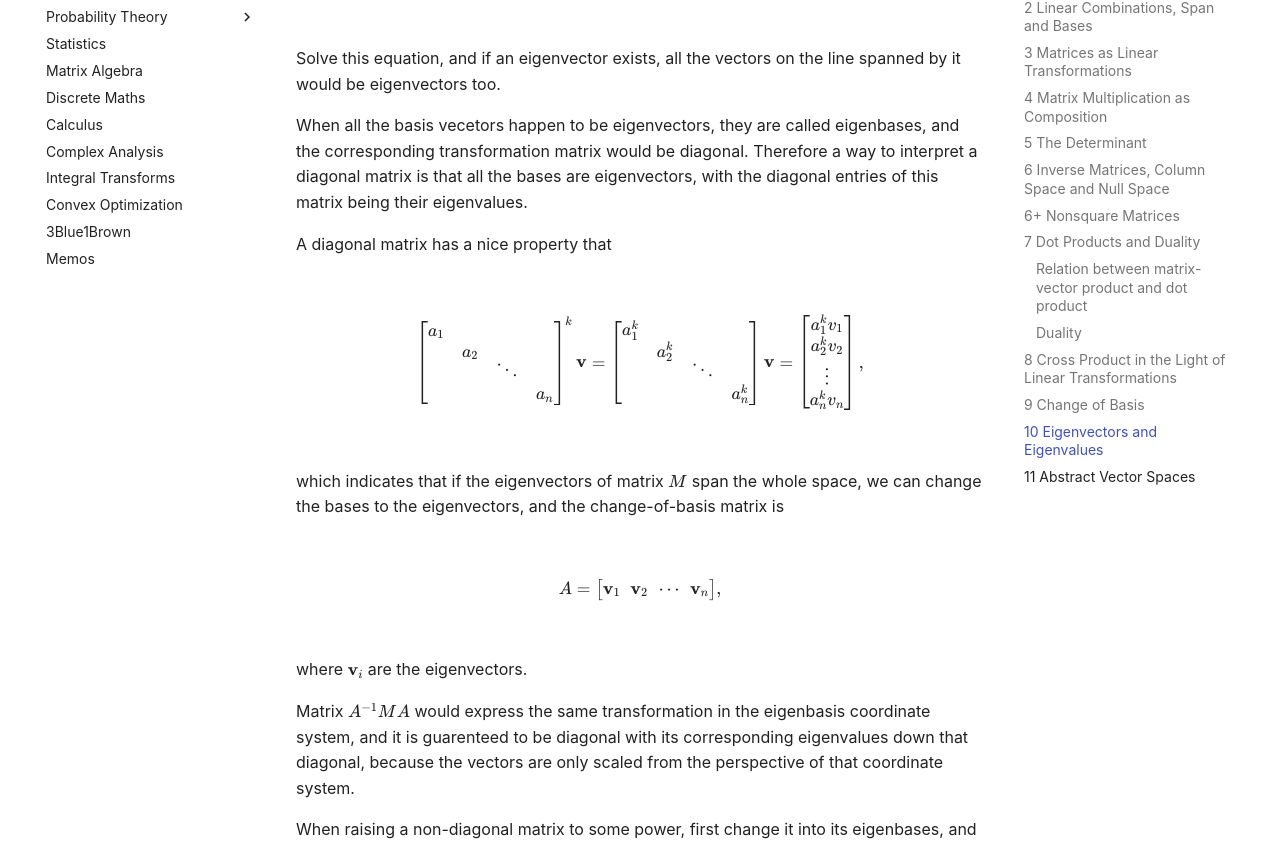
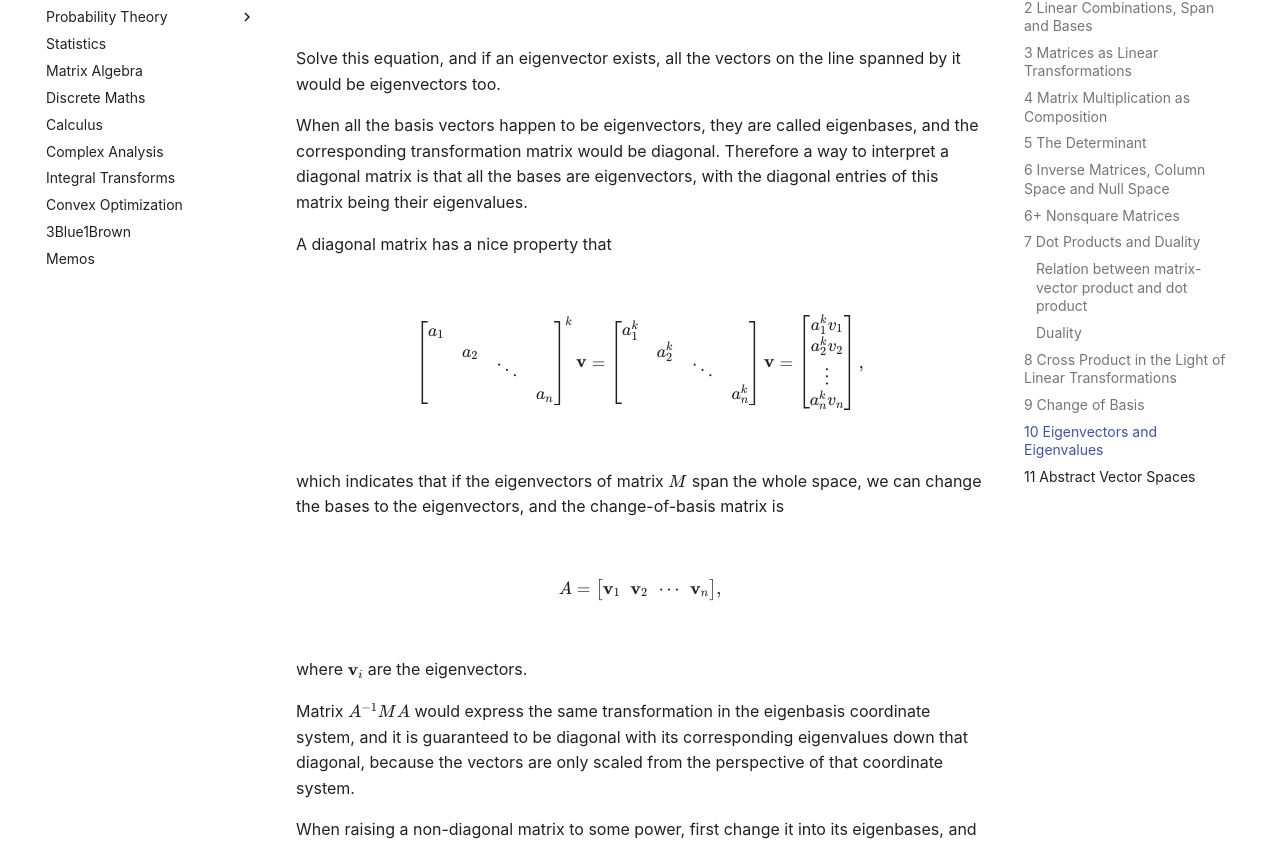
Before and after one commit to x4Cx58x54/writing, an MkDocs documentation site: the page built from docs/maths/linear-algebra/essence-of-linear-algebra.md, in a window 1280 px wide and 1400 px high, scrolled down 14165 px. Shown: the part 145-986 px from the top of the window. Built offline with MkDocs 1.6.1 and Material for MkDocs 9.7.7, drawn with Linux system fonts in a browser that asks for light colours; nearby versions of some CDN libraries; some of the changed text lies outside the part shown.

Commit message:
fix typos

```diff
--- a/docs/maths/linear-algebra/essence-of-linear-algebra.md
+++ b/docs/maths/linear-algebra/essence-of-linear-algebra.md
@@ -183,7 +183,7 @@ $$
 
 ## 5 The Determinant
 
-The determinant of a matrix represents in what scale the trasformation squeezes or streches the space.
+The determinant of a matrix represents in what scale the transformation squeezes or stretches the space.
 
 * In 2-D space, the unit square that sits on $\hat{\imath}$ and $\hat{\jmath}$ is transformed into a parallelogram, with its area equals to the determinant.
 * In 3-D space, the unit cube that sits on $\hat{\imath}$, $\hat{\jmath}$ and $\hat{k}$ transforms into a parallelepiped, with its volume equals to the determinant.
@@ -632,7 +632,7 @@ $$
 
 Solve this equation, and if an eigenvector exists, all the vectors on the line spanned by it would be eigenvectors too.
 
-When all the basis vecetors happen to be eigenvectors, they are called eigenbases, and the corresponding transformation matrix would be diagonal. Therefore a way to interpret a diagonal matrix is that all the bases are eigenvectors, with the diagonal entries of this matrix being their eigenvalues.
+When all the basis vectors happen to be eigenvectors, they are called eigenbases, and the corresponding transformation matrix would be diagonal. Therefore a way to interpret a diagonal matrix is that all the bases are eigenvectors, with the diagonal entries of this matrix being their eigenvalues.
 
 A diagonal matrix has a nice property that
 
@@ -668,7 +668,7 @@ $$
 
 where $\mathbf{v}_i$ are the eigenvectors.
 
-Matrix $A^{-1}MA$ would express the same transformation in the eigenbasis coordinate system, and it is guarenteed to be diagonal with its corresponding eigenvalues down that diagonal, because the vectors are only scaled from the perspective of that coordinate system.
+Matrix $A^{-1}MA$ would express the same transformation in the eigenbasis coordinate system, and it is guaranteed to be diagonal with its corresponding eigenvalues down that diagonal, because the vectors are only scaled from the perspective of that coordinate system.
 
 When raising a non-diagonal matrix to some power, first change it into its eigenbases, and then compute that power in the new system, then convert back to the original system.
 
```
Also changed, not shown: other parts of docs/maths/linear-algebra/essence-of-linear-algebra.md (+3 -3 lines), docs/maths/convex-optimization/convex-optimization.md (+4 -4 lines).
